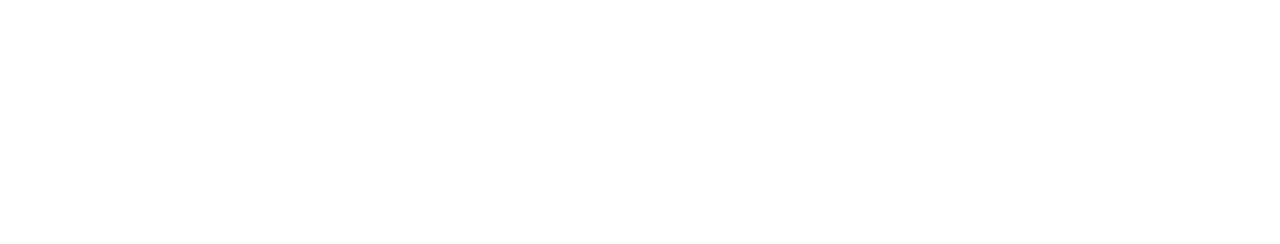
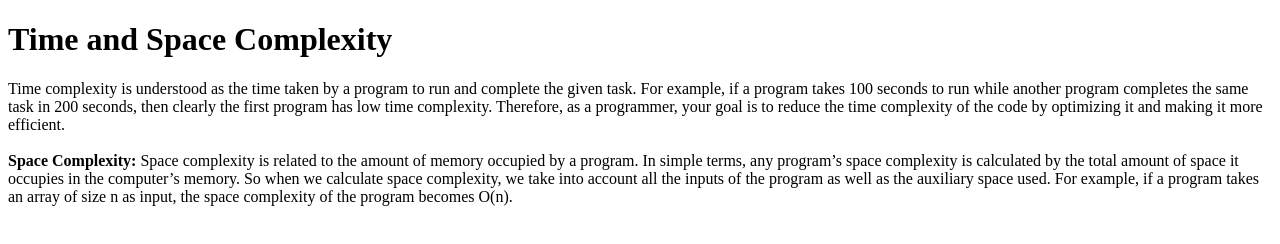
Before and after one commit to acciojob/time-and-space-complexity-MaharshiJ88, a website: page main.html in a window 1280 px wide. Drawn offline with Linux system fonts and the light colour scheme.

Commit message:
created a submission

```diff
--- a/main.html
+++ b/main.html
@@ -8,8 +8,9 @@
 
 <body>
 	<!-- the entire body must be written by student -->
-    <script type="text/javascript" src="./script.js">
-</script>
+  <H1>Time and Space Complexity</H1>
+	<P>Time complexity is understood as the time taken by a program to run and complete the given task. For example, if a program takes 100 seconds to run while another program completes the same task in 200 seconds, then clearly the first program has low time complexity. Therefore, as a programmer, your goal is to reduce the time complexity of the code by optimizing it and making it more efficient.<BR><BR>
+ <B>Space Complexity: </B>Space complexity is related to the amount of memory occupied by a program. In simple terms, any program’s space complexity is calculated by the total amount of space it occupies in the computer’s memory. So when we calculate space complexity, we take into account all the inputs of the program as well as the auxiliary space used. For example, if a program takes an array of size n as input, the space complexity of the program becomes O(n).</P>
 
 </body>
 
```
